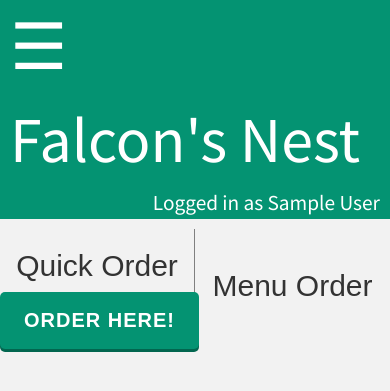
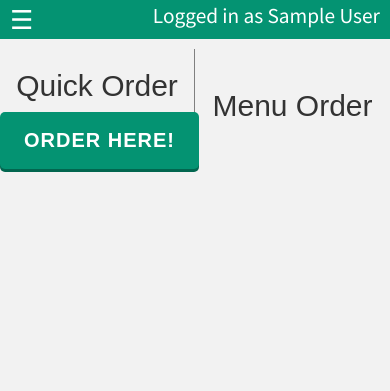
Before and after one commit to Cyber-Shadow/FalconsNest, a Django app: template webapp/templates/webapp/yournest.html in a window 390 px wide. Shown: the top 391 px of the page. Run offline with Django 3.2, Linux system fonts and the light colour scheme; the template is opened without the code that fills it: most values are stand-ins (such as "Sample title", 1, 10 or a date in 2020); some libraries are stand-ins or nearby versions.

Commit message:
Mobile compatibility is final for the header.
Still need to finish text with the side bar.

```diff
--- a/webapp/static/webapp/css/project/yournest.css
+++ b/webapp/static/webapp/css/project/yournest.css
@@ -26,10 +26,18 @@ ul.header li {
   box-shadow: none;
 }
 
-@media screen and (max-width: 360px){
-  ul.header li {
-    text-align: left;
-    float: none;
+@media all and (max-width: 436px) {
+  li.titlename {
+    visibility: hidden;
+    font-size: 0px;
+	float: left;
+  }
+  li.hamburger {
+    font-size: 26px;
+  }
+  li.headername {
+	float: right;
+    vertical-align: middle;
   }
 }
 
@@ -61,6 +69,7 @@ li.titlename {
 li.headername {
   font-size: 16pt;
   float: right;
+  vertical-align: middle;
 }
 
 li.hamburger {
```
